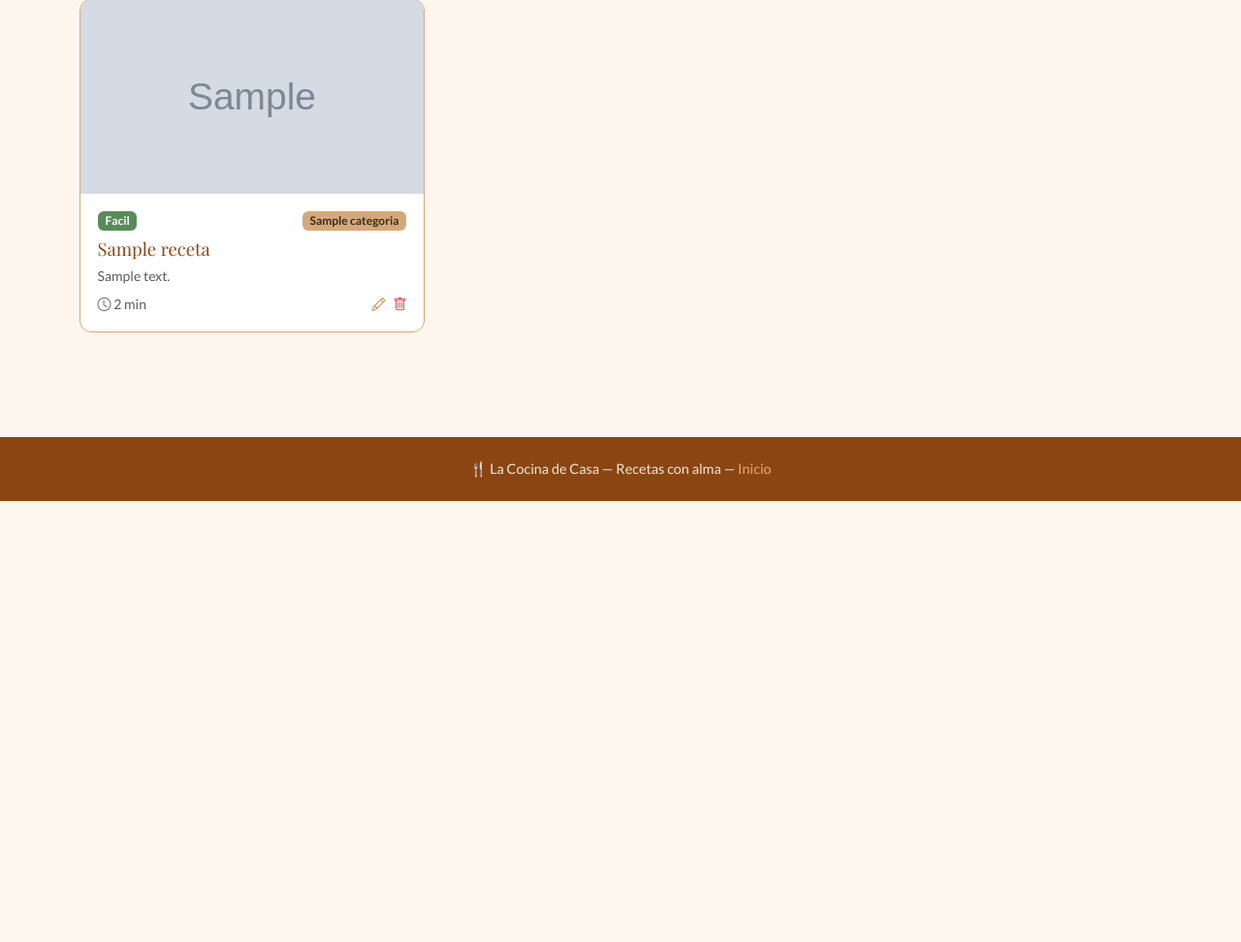
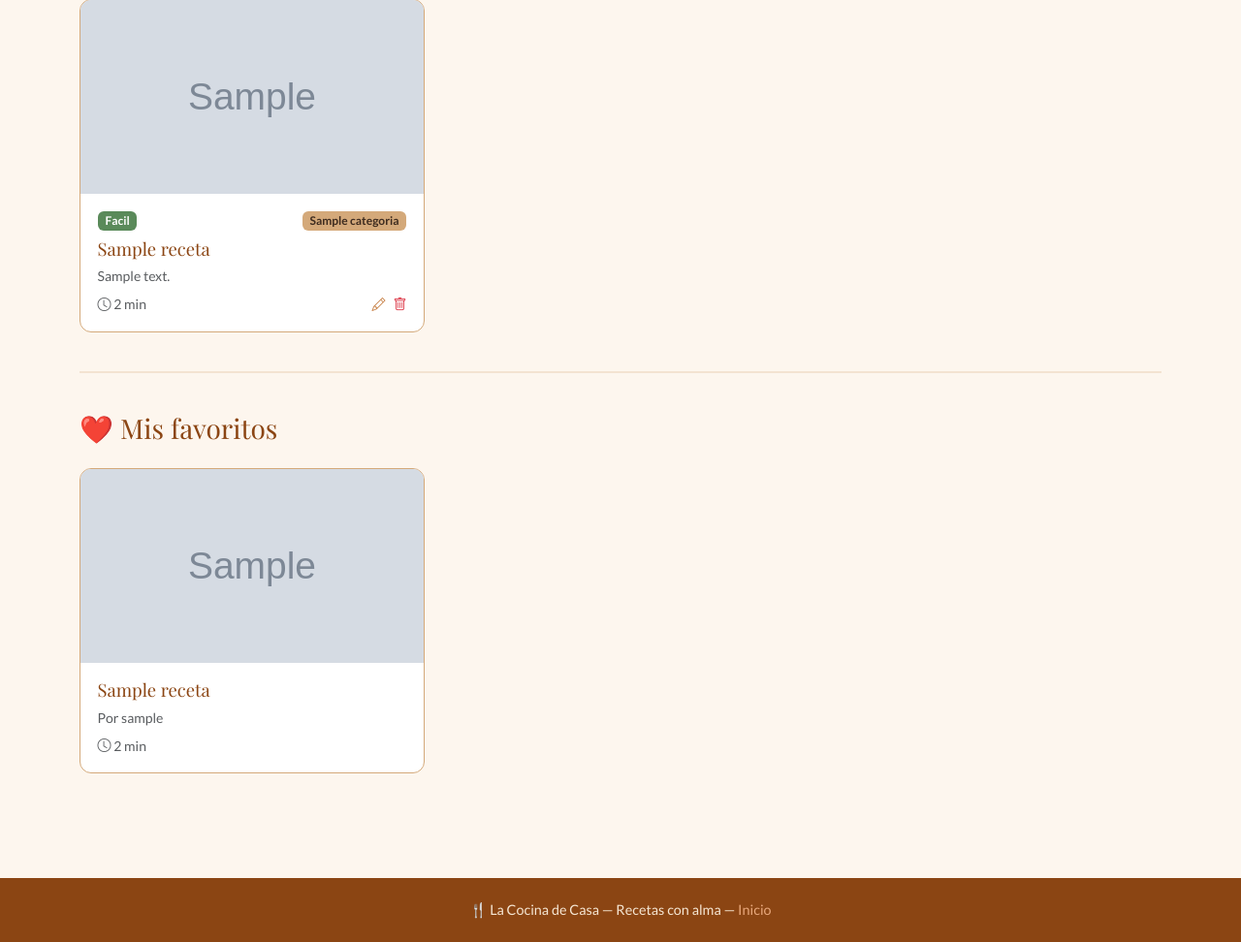
Before and after one commit to asibgon962/Web-de-Recetas, a Django app: a page that uses templates/perfil.html in a window 1280 px wide. Shown: the part 369-1341 px from the top of the page at 97% size. Before the commit the page ends 886 px from the top, so only its background shows below. Run offline with Django 5.2, Linux system fonts and the light colour scheme; a user stored in the database is signed in; tables that the repository leaves empty hold one stand-in row (values such as "Sample post"); grey boxes marked "Sample" are stand-in pictures.

Commit message:
Añadir recetas a favoritos

```diff
--- a/recetas/models.py
+++ b/recetas/models.py
@@ -48,6 +48,7 @@ class Receta(models.Model):
     creado_en = models.DateTimeField(auto_now_add=True)
     actualizado_en = models.DateTimeField(auto_now=True)
     publicado = models.BooleanField(default=True)
+    favoritos = models.ManyToManyField(User, related_name='recetas_favoritas', blank=True,)
 
     class Meta:
         verbose_name_plural = "recetas"
--- a/recetas/urls.py
+++ b/recetas/urls.py
@@ -17,6 +17,8 @@ urlpatterns = [
     path("receta/<slug:slug>/editar/", views.editar_receta, name="editar_receta"),
     path("receta/<slug:slug>/eliminar/", views.eliminar_receta, name="eliminar_receta"),
     path("valoracion/<int:pk>/eliminar/", views.eliminar_valoracion, name="eliminar_valoracion"),
+    path("receta/<slug:slug>/favorito/", views.toggle_favorito, name="toggle_favorito"),
+
     # Ruta de perfil de usuario
     path("perfil/<str:username>/", views.perfil_usuario, name="perfil_usuario"),
 
--- a/recetas/views.py
+++ b/recetas/views.py
@@ -232,3 +232,15 @@ def perfil_usuario(request, username):
         "usuario": usuario,
         "recetas": recetas,
     })
+
+
+@login_required
+def toggle_favorito(request, slug):
+    receta = get_object_or_404(Receta, slug=slug)
+    if request.user in receta.favoritos.all():
+        receta.favoritos.remove(request.user)
+        messages.info(request, "Eliminado de favoritos.")
+    else:
+        receta.favoritos.add(request.user)
+        messages.success(request, "¡Añadido a favoritos!")
+    return redirect("detalle_receta", slug=slug)
--- a/templates/perfil.html
+++ b/templates/perfil.html
@@ -75,5 +75,44 @@
       {% endif %}
     </div>
   {% endif %}
+
+  <!-- Favoritos (solo visible para el propio usuario) -->
+  {% if user == usuario %}
+    <hr class="separador-rustico">
+    <h3 class="mb-4">❤️ Mis favoritos</h3>
+    {% with favoritas=usuario.recetas_favoritas.all %}
+      {% if favoritas %}
+        <div class="row g-4">
+          {% for receta in favoritas %}
+            <div class="col-12 col-sm-6 col-lg-4">
+              <div class="card-receta h-100 d-flex flex-column">
+                <a href="{% url 'detalle_receta' receta.slug %}">
+                  {% if receta.imagen %}
+                    <img src="{{ receta.imagen.url }}" alt="{{ receta.titulo }}">
+                  {% else %}
+                    <div class="card-img-placeholder">🍲</div>
+                  {% endif %}
+                </a>
+                <div class="card-body d-flex flex-column">
+                  <h5 class="card-title">
+                    <a href="{% url 'detalle_receta' receta.slug %}" class="text-decoration-none" style="color:var(--color-primario)">
+                      {{ receta.titulo }}
+                    </a>
+                  </h5>
+                  <p class="text-muted small mb-0">Por {{ receta.autor.username }}</p>
+                  <div class="mt-auto pt-2 small text-muted">
+                    <span><i class="bi bi-clock"></i> {{ receta.tiempo_total }} min</span>
+                  </div>
+                </div>
+              </div>
+            </div>
+          {% endfor %}
+        </div>
+      {% else %}
+        <p class="text-muted">Aún no tienes recetas guardadas en favoritos.</p>
+      {% endif %}
+    {% endwith %}
+  {% endif %}
+
 </div>
 {% endblock %}
```
Also changed, not shown: templates/detalle.html (+20 -8 lines), recetas/migrations/0003_receta_favoritos.py (added).
